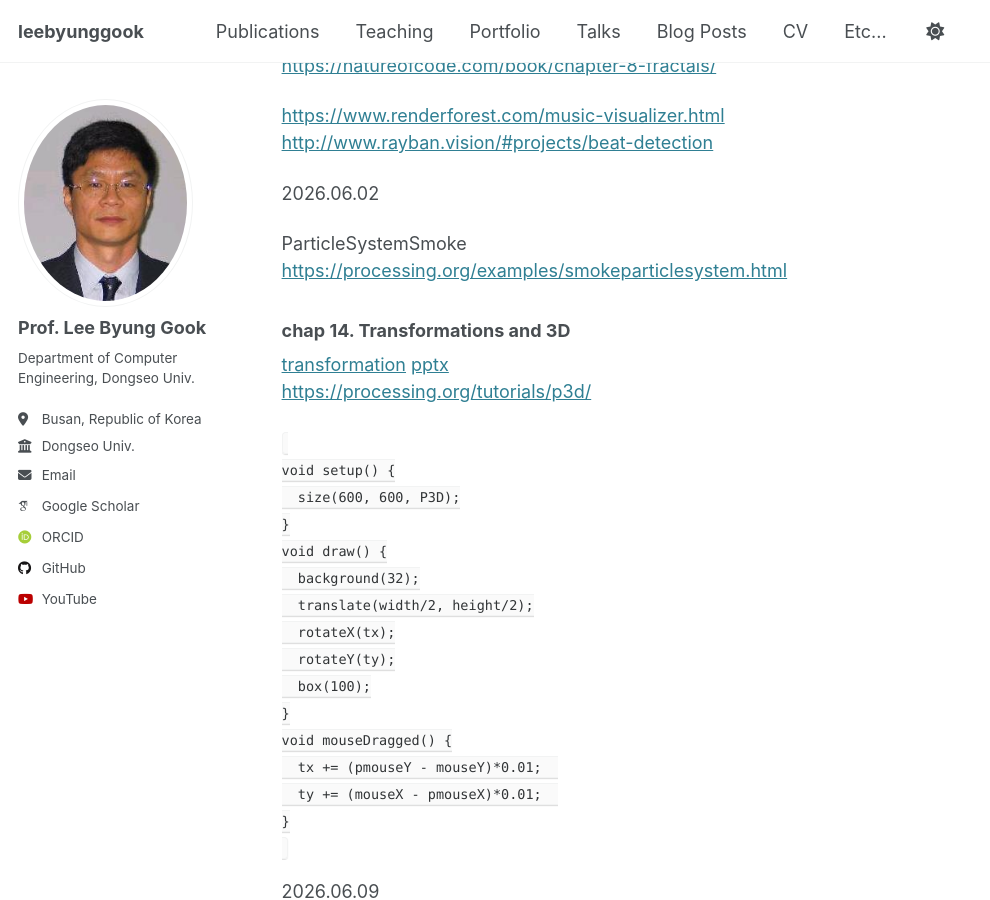
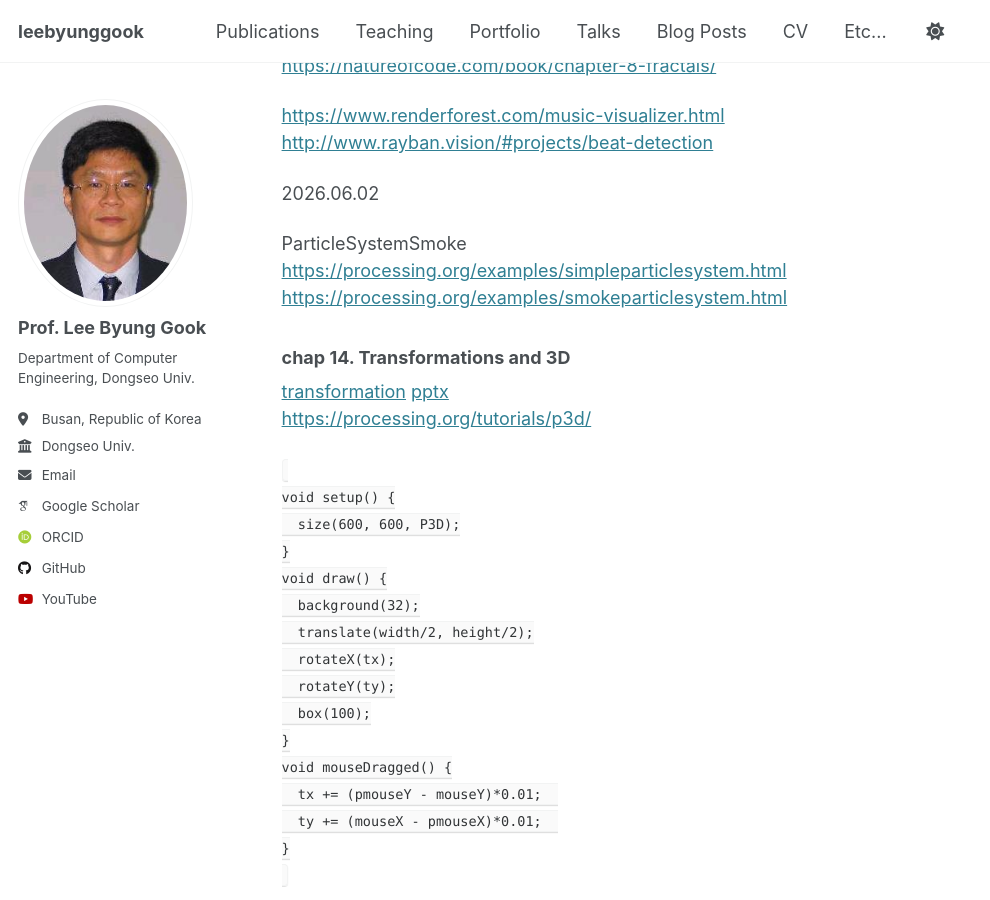
Before and after one commit to leebyunggook/leebyunggook.github.io, a Jekyll site: the page built from _pages/PhysicsProcessing.md, in a window 1280 px wide and 900 px high, scrolled down 4205 px. Shown: the whole window, without its empty margins (0-990 px from the left). Built offline with Jekyll 4.4.1, drawn with Linux system fonts in a browser that asks for light colours; some web fonts are replaced; our own code applies the rules of GitHub Pages for plain Markdown files.

Commit message:
Update PhysicsProcessing.md

```diff
--- a/_pages/PhysicsProcessing.md
+++ b/_pages/PhysicsProcessing.md
@@ -138,6 +138,7 @@ flowers mountains faces tree <br>
 2026.06.02 <br>
 
 ParticleSystemSmoke <br>
+[https://processing.org/examples/simpleparticlesystem.html](https://processing.org/examples/simpleparticlesystem.html) <br>
 [https://processing.org/examples/smokeparticlesystem.html](https://processing.org/examples/smokeparticlesystem.html) <br>
 
 ### chap 14. Transformations and 3D
```
